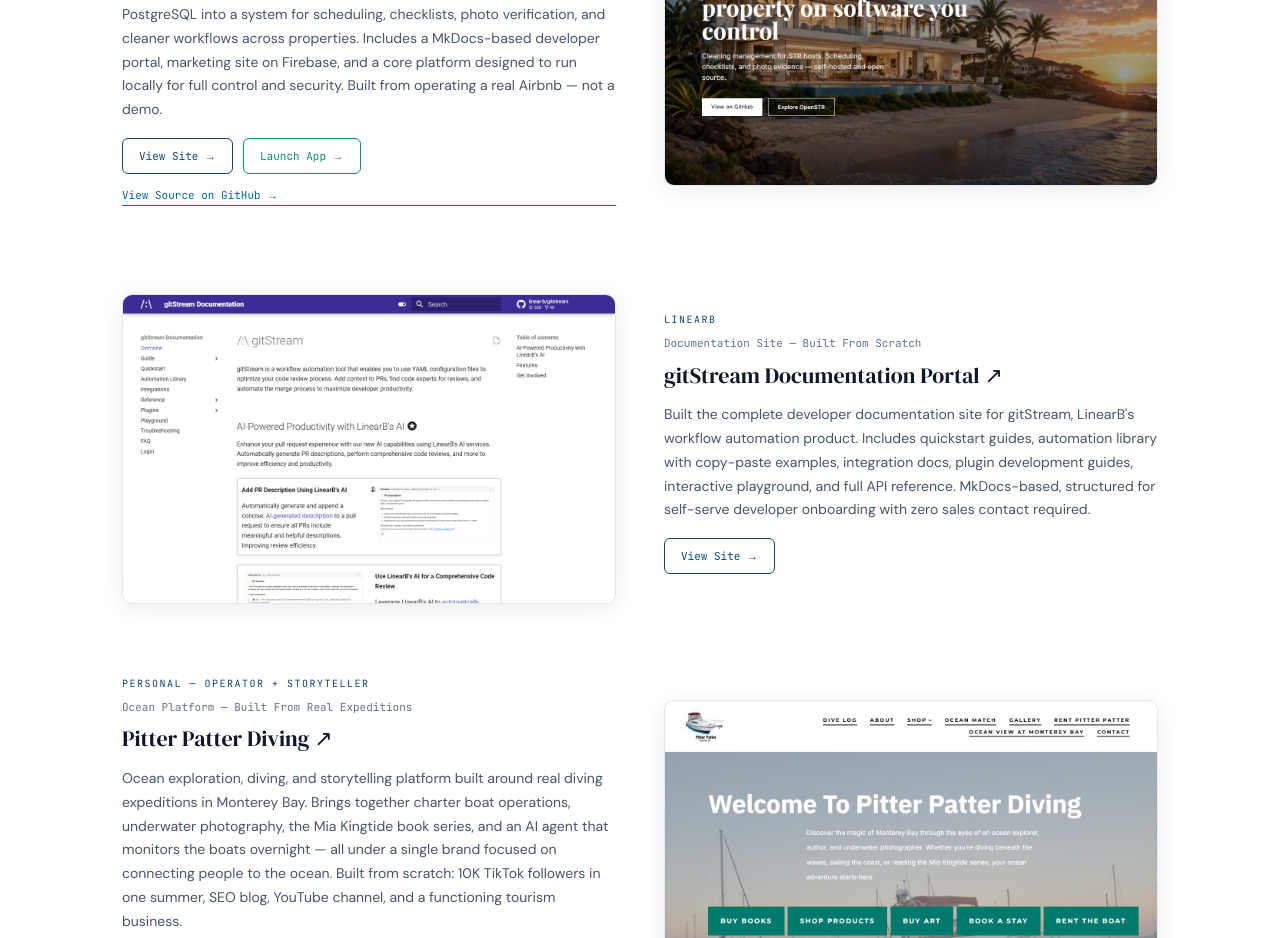
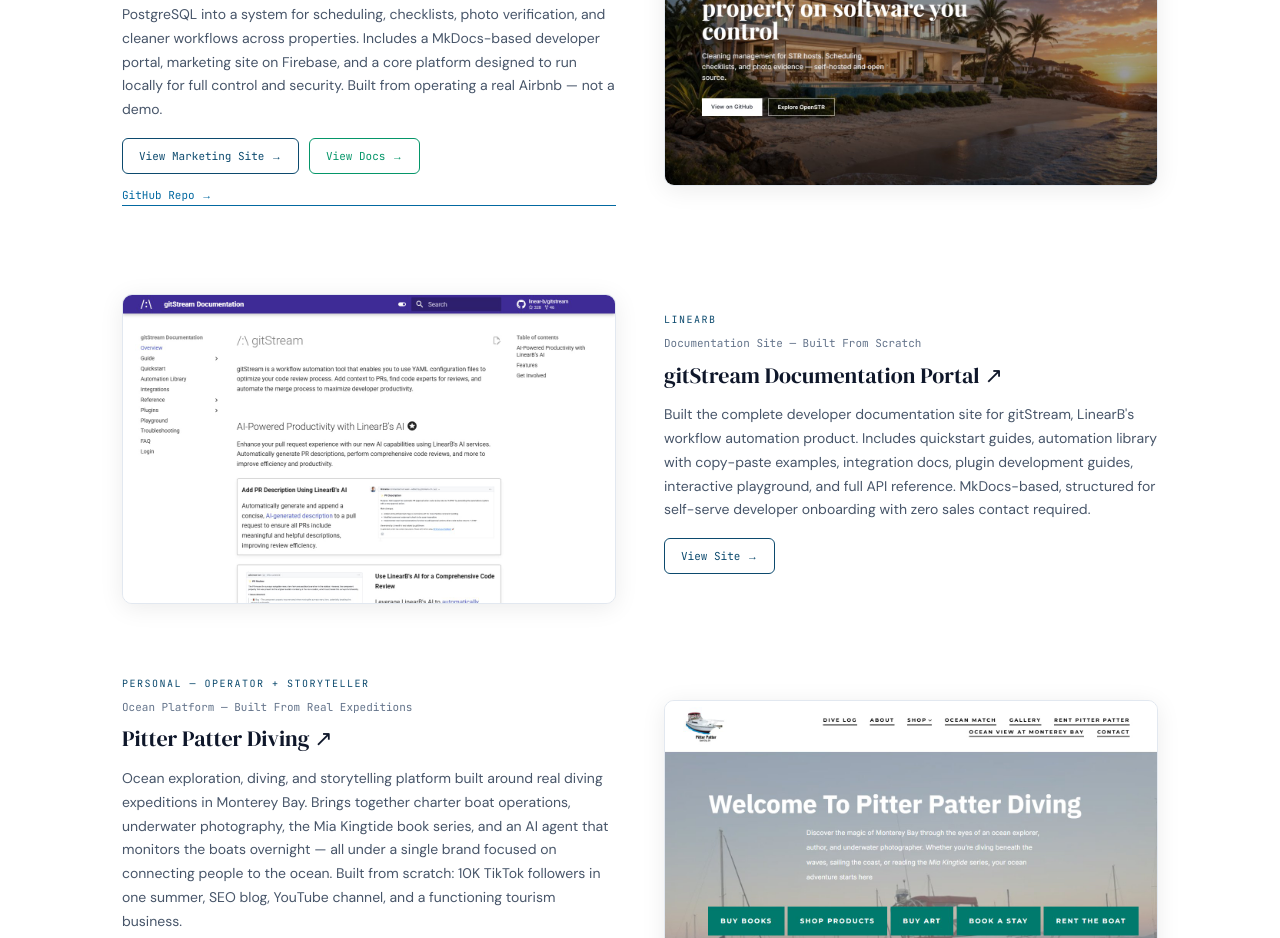
Before and after one commit to lkilpatrick/lkilpatrick_com, a Next.js app: page /work in a window 1280 px wide. Shown: the part 1000-1938 px from the top of the page. Built offline with nearby package versions, Linux system fonts and the light colour scheme.

Commit message:
fix: update OpenSTR CTAs to View Marketing Site, View Docs, GitHub Repo

```diff
--- a/app/components/WorkPage.tsx
+++ b/app/components/WorkPage.tsx
@@ -188,7 +188,7 @@
 }
 
 function PortalRow({ item, screenshot, index }: {
-  item: { label: string; title: string; link: string; org: string; description: string; extraLink?: { text: string; href: string }; secondaryLink?: { text: string; href: string } };
+  item: { label: string; title: string; link: string; org: string; description: string; primaryLinkText?: string; extraLink?: { text: string; href: string }; secondaryLink?: { text: string; href: string } };
   screenshot: string | undefined;
   index: number;
 }) {
@@ -222,7 +222,7 @@
         <p className="wp-portal-desc">{item.description}</p>
         <div className="wp-portal-ctas">
           <a href={item.link} target="_blank" rel="noopener noreferrer" className="wp-portal-btn">
-            View Site →
+            {item.primaryLinkText ?? "View Site"} →
           </a>
           {item.secondaryLink && (
             <a href={item.secondaryLink.href} target="_blank" rel="noopener noreferrer" className="wp-portal-btn wp-portal-btn--secondary">
--- a/app/data/portfolio.ts
+++ b/app/data/portfolio.ts
@@ -221,12 +221,13 @@
       org: "PERSONAL — PRODUCT BUILDER",
       description:
         "Short-term rental operations platform built from the ground up to handle the real workflow between checkout and guest-ready. Combines a TypeScript and Express API, React admin panel, Flutter mobile app, and PostgreSQL into a system for scheduling, checklists, photo verification, and cleaner workflows across properties. Includes a MkDocs-based developer portal, marketing site on Firebase, and a core platform designed to run locally for full control and security. Built from operating a real Airbnb — not a demo.",
+      primaryLinkText: "View Marketing Site",
       secondaryLink: {
-        text: "Launch App",
-        href: "https://app.openstr.dev",
+        text: "View Docs",
+        href: "https://docs.openstr.dev",
       },
       extraLink: {
-        text: "View Source on GitHub",
+        text: "GitHub Repo",
         href: "https://github.com/lkilpatrick/OpenSTR",
       },
     },
```
